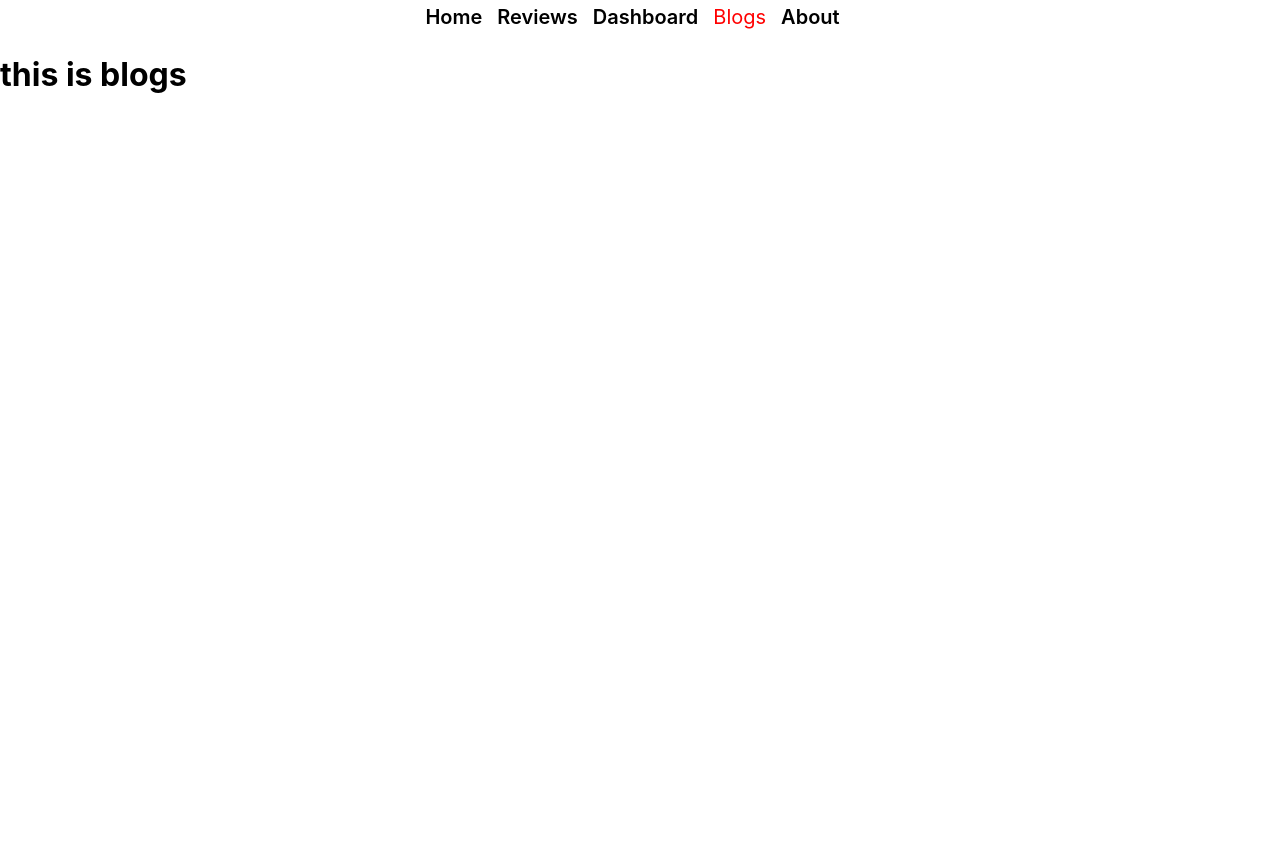
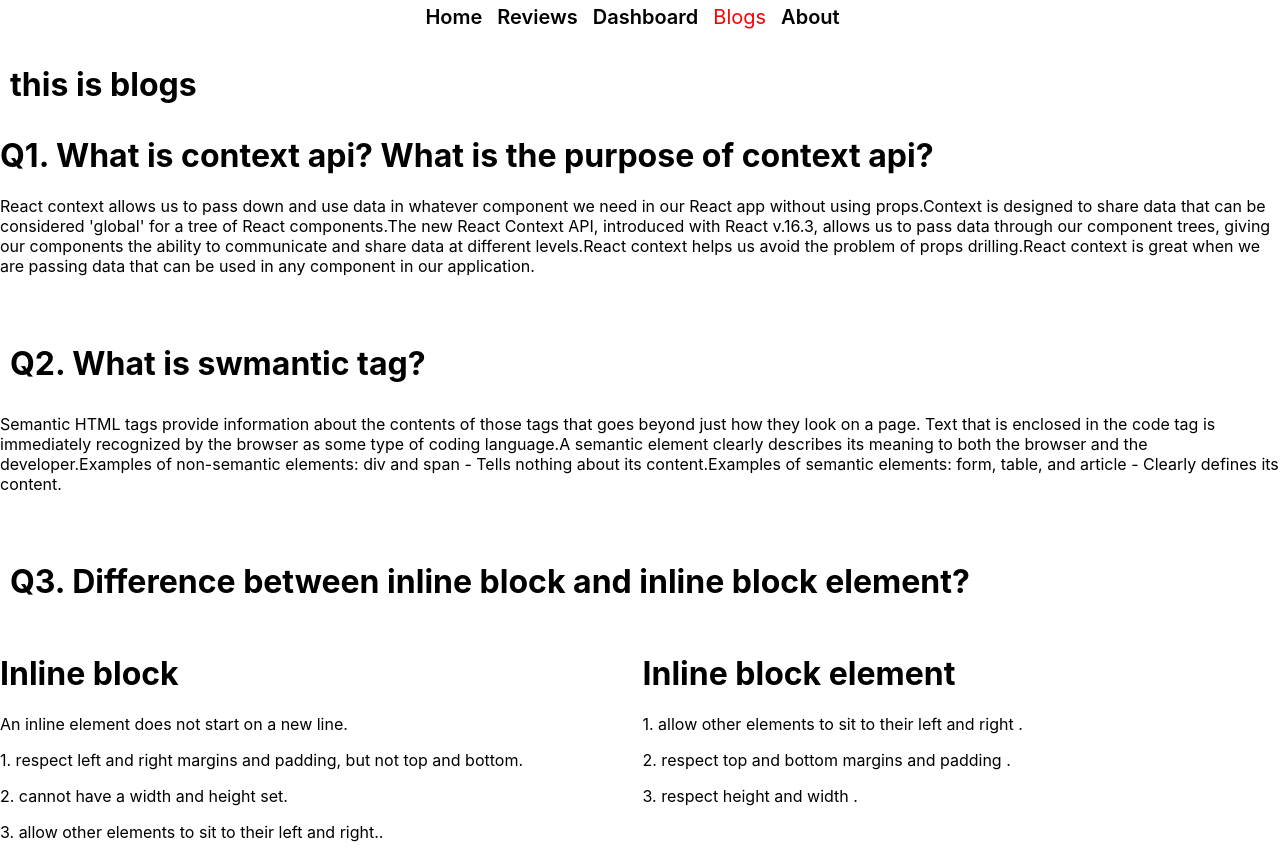
Before and after one commit to Rishat05/watch-store, a React (Create React App) app: page /blogs in a window 1280 px wide. Before the commit the page ends 800 px from the top, so only its background shows below. Built offline with nearby package versions, Linux system fonts and the light colour scheme.

Commit message:
question part done

```diff
--- a/public/fakeData.json
+++ b/public/fakeData.json
@@ -3,6 +3,7 @@
         "id": 1,
         "name": "Audric Strider Angular Watch ",
         "author": "Caleb Button",
+        "rating": "4.20",
         "img": "https://www.watchreviewblog.com/wp-content/uploads/2022/03/Nordgreen-Copenhagen-Pioneer-Black-Dial-Review-1536x906.jpg",
         "comment": "I have a similar looking watch, also a chrono, which doesn't have lume on the hands like the watch you're showing. The problem is that at night, or in low light conditions, the hands disappear and the watch looks like a dark circle on my wrist on which I cannot read the time. So warning: Do not buy a watch with a dark face that does not have lume on the hands. You won't be able to read the time at night."
     },
@@ -10,6 +11,7 @@
         "id": 2,
         "name": "Nordgreen Copenhagen Pioneer",
         "author": " Matthew Catellier",
+        "rating": "4.5",
         "img": "https://www.watchreviewblog.com/wp-content/uploads/2022/03/Audric-Strider-Angular-Watch-Review-1-1536x864.jpeg",
         "comment": "As regular readers will know, I have a soft spot for microbrands and new manufacturers. Yes, brands like Omega and Patek Philippe make some gorgeous timepieces and have carved out a secluded market of their own, but many smaller watchmakers produce some impressivly designed watches as well. "
     },
@@ -17,6 +19,7 @@
         "id": 3,
         "name": "MW Legatodiver Watch",
         "author": " Matthew Catellier",
+        "rating": "4.60",
         "img": "https://www.watchreviewblog.com/wp-content/uploads/2022/03/MW-Legatodiver-Music-Inspired-1536x1024.jpg",
         "comment": "MW has touted the Legatodiver as “the first-ever premium wristwatch with a combination of musical approaches and iconic timepieces that ever existed.” That’s a pretty strong statement, and I’m not sure it’s 100% accurate, but this is undeniably a unique timepiece. The bezel is either black or blue depending on the dial option, and it features an inlaid guitar fretboard design."
     },
@@ -24,6 +27,7 @@
         "id": 4,
         "name": "Bremont Supermarine S302 GMT Watch",
         "author": "Matthew Catellier",
+        "rating": "4.99",
         "img": "https://www.watchreviewblog.com/wp-content/uploads/2022/02/Bremont-Supermariner-S302-GMT-Watch-Review-1536x1024.jpg",
         "comment": "The sapphire crystal is scratch-resistant, and features an anti-glare coating. It’s domed enough to distort the outer edge of the dial ever so slightly, but not enough to throw off your accuracy. The stainless steel case back has a screw-down design, which makes the watch easier to service. It’s also decorated with an embossed seaplane, the emblem of the Supermarine line. Despite the screw-down case back, you’re still looking at an exceptionally water-resistant watch. It’s rated for 300 meters, even better than most dive watches."
     },
@@ -31,6 +35,7 @@
         "id": 5,
         "name": "Heron Gladiateur Watch",
         "author": "Matthew Catellier",
+        "rating": "4.30",
         "img": "https://www.watchreviewblog.com/wp-content/uploads/2022/01/Heron-Gladiateur-Watch-Review-1536x927.jpg",
         "comment": "The outer index consists of 60 small hashes at the individual minute marks. The hashes at the five minute marks are a bit fatter, but the difference is very minor. Thankfully, there are applied markings at the five minute positions, located just inside of the outer index. These applied markers are rectangular in shape, with a triangular marker at the 12 o’clock position. They have fine silver borders, except for the rose gold version, which has rose gold borders."
     },
@@ -38,6 +43,7 @@
         "id": 6,
         "name": "Circula SuperSport Super-Compressor Dive Watch",
         "author": " Caleb Button",
+        "rating": "4.99",
         "img": "https://www.watchreviewblog.com/wp-content/uploads/2021/12/Circula-SuperSport-Super-Compressor-Dive-Watch-Review-1536x864.jpeg",
         "comment": "At first glance it seems oversized, and bulky; yet, those concerns quickly fade when on wrist. The design vaguely reminds me of an ancient hieroglyph a scarab beetle that somehow lands neatly between an art deco and brutalist design approach. One further praise of the bracelet is that Circula has done an impeccable job with their quick release end link. The end link manages to seamlessly nest between the lugs yet does so with no perceivable resistance. This small engineering feet has me impressed, making last minute bracelet swaps a breeze."
     }
--- a/public/index.html
+++ b/public/index.html
@@ -7,6 +7,7 @@
   <meta name="viewport" content="width=device-width, initial-scale=1" />
   <meta name="theme-color" content="#000000" />
   <meta name="description" content="Web site created using create-react-app" />
+  <script src="https://kit.fontawesome.com/2cbc853771.js" crossorigin="anonymous"></script>
   <link rel="apple-touch-icon" href="%PUBLIC_URL%/logo192.png" />
   <!--
       manifest.json provides metadata used when your web app is installed on a
--- a/src/components/Blogs/Blogs.css
+++ b/src/components/Blogs/Blogs.css
@@ -0,0 +1,9 @@
+.differ {
+    display: grid;
+    grid-template-columns: repeat(2, 1fr);
+    gap: 5px;
+}
+
+.question {
+    padding: 10px;
+}
--- a/src/components/Blogs/Blogs.js
+++ b/src/components/Blogs/Blogs.js
@@ -1,9 +1,35 @@
 import React from 'react';
-
+import './Blogs.css';
 const Blogs = () => {
     return (
         <div>
-            <h1>this is blogs</h1>
+            <h1 className='question'>this is blogs</h1>
+            <h1>Q1. What is context api? What is the purpose of context api?</h1>
+            <p>React context allows us to pass down and use data in whatever component we need in our React app without using props.Context is designed to share data that can be considered 'global' for a tree of React components.The new React Context API, introduced with React v.16.3, allows us to pass data through our component trees, giving our components the ability to communicate and share data at different levels.React context helps us avoid the problem of props drilling.React context is great when we are passing data that can be used in any component in our application.</p>
+
+            <br />
+            <h1 className='question'>Q2. What is swmantic tag?</h1>
+            <p>Semantic HTML tags provide information about the contents of those tags that goes beyond just how they look on a page. Text that is enclosed in the code tag is immediately recognized by the browser as some type of coding language.A semantic element clearly describes its meaning to both the browser and the developer.Examples of non-semantic elements: div and span - Tells nothing about its content.Examples of semantic elements: form, table, and article - Clearly defines its content.</p>
+            <br />
+            <h1 className='question'>Q3. Difference between inline block and inline block element?</h1>
+            <div className="differ">
+                <div className="left">
+                    <h1>Inline block</h1>
+                    <p>An inline element does not start on a new line.</p>
+                    <p>1. respect left and right margins and padding, but not top and bottom.</p>
+                    <p>2. cannot have a width and height set.</p>
+                    <p>3. allow other elements to sit to their left and right..</p>
+
+                </div>
+                <div className="right">
+                    <h1>Inline block element</h1>
+
+                    <p>1. allow other elements to sit to their left and right .</p>
+                    <p>2. respect top and bottom margins and padding .</p>
+                    <p>3. respect height and width .</p>
+
+                </div>
+            </div>
         </div>
     );
 };
--- a/src/components/CustomerReview/CustomerReview.css
+++ b/src/components/CustomerReview/CustomerReview.css
@@ -2,11 +2,27 @@
     padding: 10px;
     width: 350px;
 }
-
-
 
 .review-img {
     width: 350px;
     height: 280px;
     border-radius: 5px;
 }
+
+.fa-star {
+    font-size: 12px;
+}
+
+.fa-star.filled {
+    color: #FFC014;
+}
+
+.fa-star.empty {
+    color: #AEAEAE;
+}
+
+.rating-point {
+    font-weight: 600;
+    padding-left: 5px;
+
+}
--- a/src/components/CustomerReview/CustomerReview.js
+++ b/src/components/CustomerReview/CustomerReview.js
@@ -1,11 +1,19 @@
 import React from 'react';
 import './CustomerReview.css';
 const CustomerReview = (props) => {
-    const { name, img, comment } = props.review;
+    const { name, img, comment, rating } = props.review;
     return (
         <div className="review-post">
             <img className='review-img' src={img} alt="" />
             <h3>{name}</h3>
+            <div className="ratings">
+                <i class="fas fa-star filled"></i>
+                <i class="fas fa-star filled"></i>
+                <i class="fas fa-star filled"></i>
+                <i class="fas fa-star filled"></i>
+                <i class="fas fa-star empty"></i>
+                <span class="rating-point">{rating}</span>
+            </div>
             <p>{comment}</p>
 
         </div>
```
